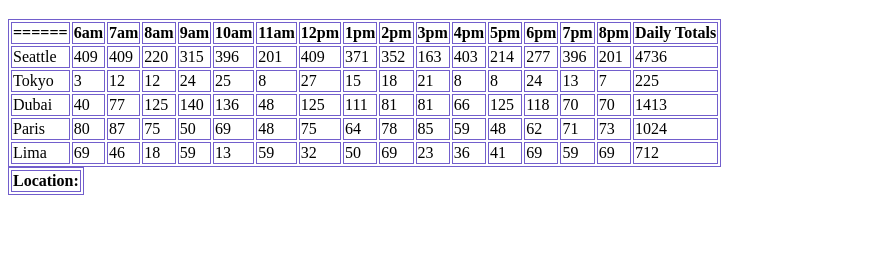
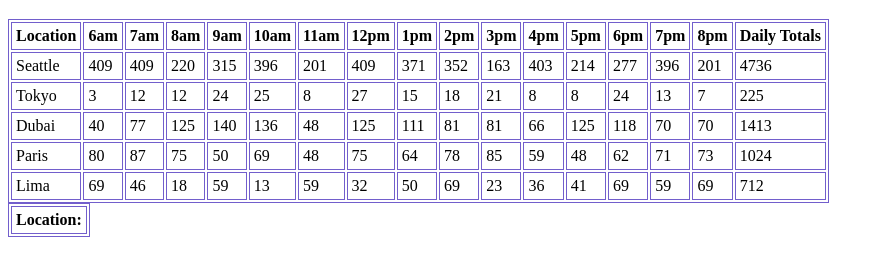
Before and after one commit to Rayxclockwork/cookie-stand, a plain HTML site: page html/sales.html in a window 1280 px wide. Shown: the part 61-334 px from the top of the page, without its empty margins (0-884 px from the left). Drawn offline with Linux system fonts and the light colour scheme; files that its build step writes are made by us from their sources; files whose address does not match are found by name.

Commit message:
added folders

```diff
--- a/app.js
+++ b/app.js
@@ -54,7 +54,7 @@ function createHeader(){
   //empty block before hours
   var newTR = document.createElement('tr');
   var newBox = document.createElement('th');
-  newBox.textContent = '======';
+  newBox.textContent = 'Location';
   newTR.appendChild(newBox);
   //hours header
   for (var i=0; i < hours.length; i++){
--- a/style.css
+++ b/css/style.css
@@ -7,7 +7,9 @@ table {
 }
 th {
   border: 1px solid rgb(114, 94, 204);
+  padding: 4px;
 }
 td {
   border: 1px solid rgb(114, 94, 204);
+  padding: 4px;
 }
```
Also changed, not shown: html/index.html (renamed from index.html), html/sales.html (renamed from sales.html).
